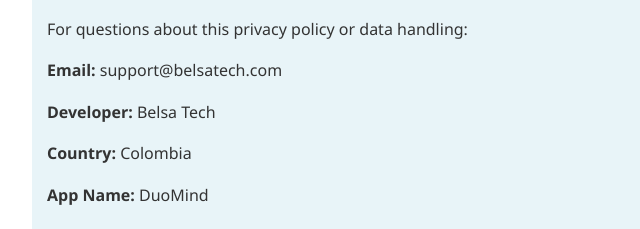
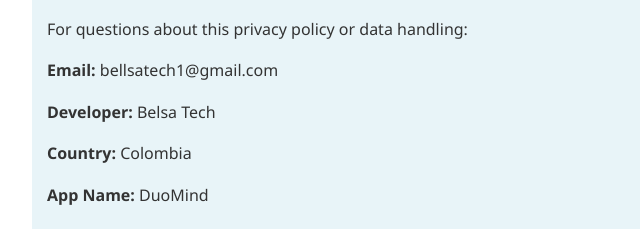
Before and after one commit to BelsaTech/DuoMind-privacy-policy, a plain HTML site: page index.html in a window 1280 px wide. Shown: the part 2101-2330 px from the top of the page, 208-848 px from the left. Drawn offline with Linux system fonts and the light colour scheme.

Commit message:
Update index.html

```diff
--- a/index.html
+++ b/index.html
@@ -103,7 +103,7 @@
       <div class="contact">
           <h2>📧 Contact Information</h2>
           <p>For questions about this privacy policy or data handling:</p>
-          <p><strong>Email:</strong> support@belsatech.com</p>
+          <p><strong>Email:</strong> bellsatech1@gmail.com</p>
           <p><strong>Developer:</strong> Belsa Tech</p>
           <p><strong>Country:</strong> Colombia</p>
           <p><strong>App Name:</strong> DuoMind</p>
```
